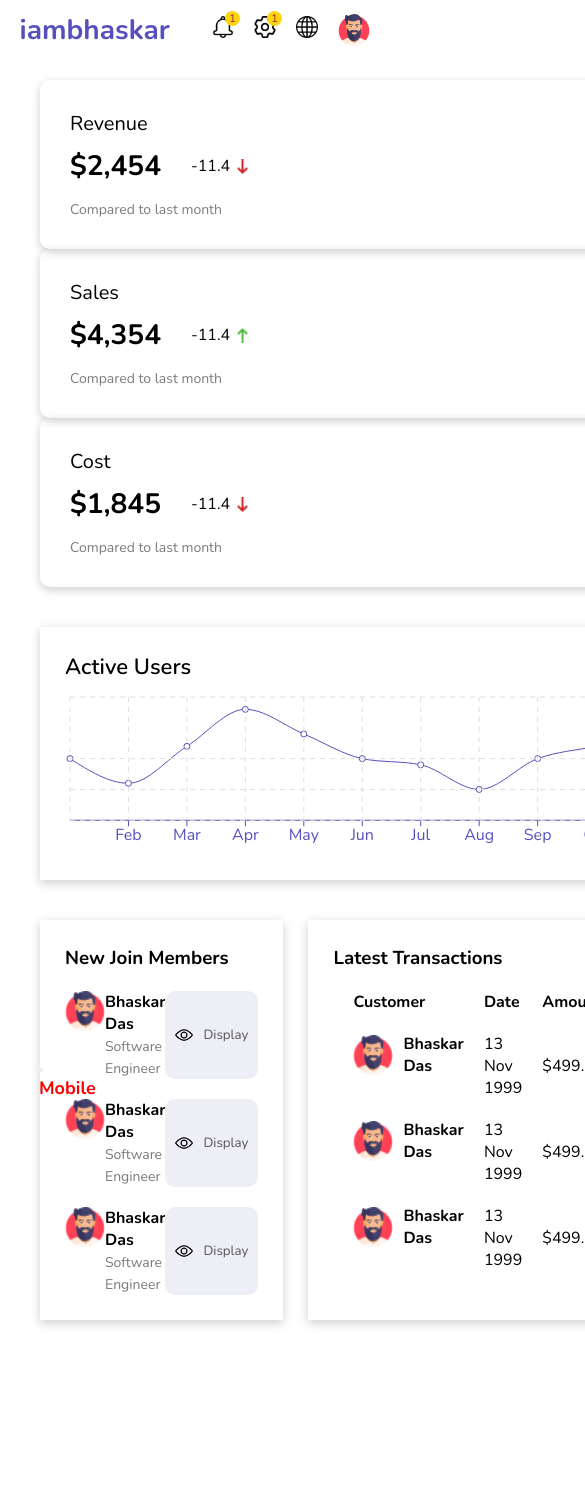
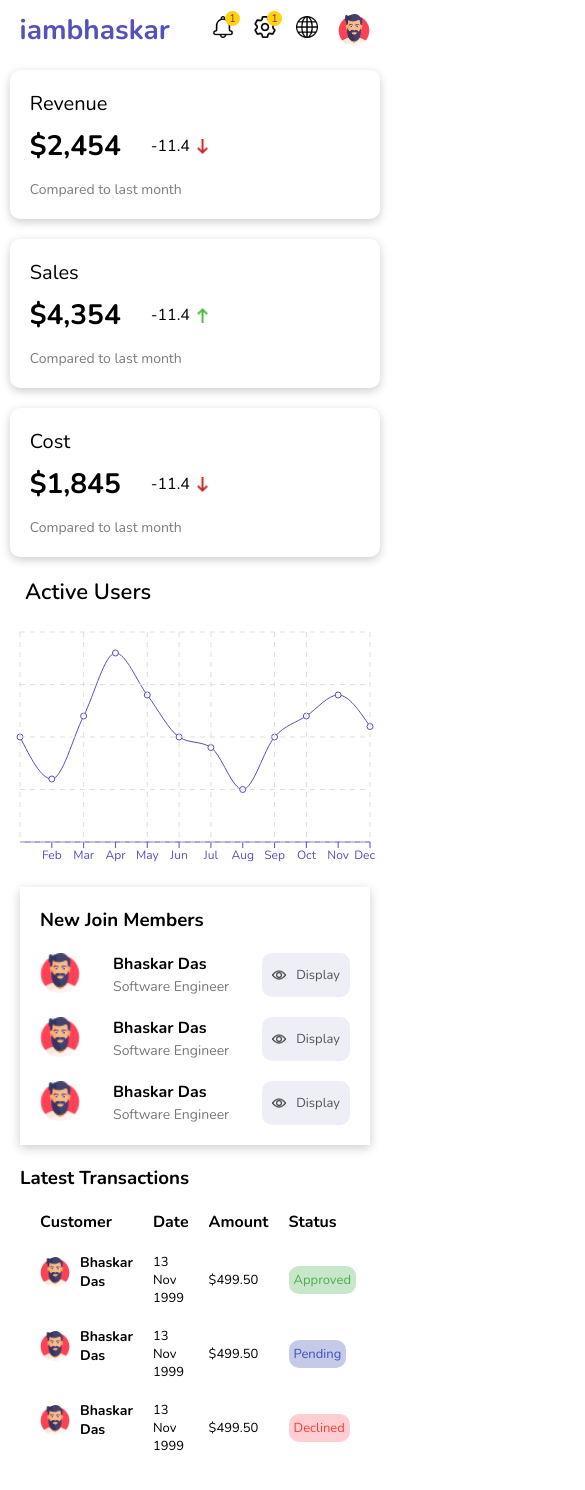
Before and after one commit to bhaskardas090/admin-panel, a React (Create React App) app: page / in a window 390 px wide. Shown: the top 1490 px of the page, 585 px wide, since content can reach past the window. Before the commit the page ends 1360 px from the top, so only its background shows below. Built offline with nearby package versions, Linux system fonts and the light colour scheme.

Commit message:
RESPONSIVE: Homepage made mobile responsive

```diff
--- a/src/App.css
+++ b/src/App.css
@@ -12,3 +12,11 @@
   flex:8;
   padding: 20px;
 }
+
+@media only screen and (max-width: 600px) {
+  .pages{
+    padding: 0px;
+    width: 100%;
+    overflow-x: hidden;
+  }
+}
--- a/src/App.js
+++ b/src/App.js
@@ -28,7 +28,7 @@ function App() {
             <Route path="/newProduct" element={<NewProduct />} />
           </Routes>
         </div>
-        <MobileSidebar />
+        {/* <MobileSidebar /> */}
       </div>
     </div>
   );
--- a/src/components/chart/Chart.jsx
+++ b/src/components/chart/Chart.jsx
@@ -6,7 +6,7 @@ export default function Chart({title, data, xaxis, datakey, grid}) {
   return (
     <div className={styles.chart}>
       <h2 className={styles.title}>{title}</h2>
-      <ResponsiveContainer width="100%" aspect={4/1}>
+      <ResponsiveContainer width="100%">
         <LineChart data={data}>
           <XAxis dataKey={xaxis} stroke='#5550bd'/>
           <Line type="monotone" dataKey={datakey} stroke="#5550bd"/>
--- a/src/components/chart/chart.module.css
+++ b/src/components/chart/chart.module.css
@@ -2,6 +2,8 @@
     box-shadow: 0 3px 10px rgb(0 0 0 / 0.2);
     padding: 25px;
     margin:40px 20px;
+    height: 400px;
+    padding-bottom: 40px;
 }
 
 .title{
@@ -9,3 +11,21 @@
   font-weight: 600;
   margin-bottom: 10px;
 }
+
+/* RESPONSIVE DESIGN  */
+
+@media only screen and (max-width: 600px) {
+  .chart{
+    width: 100%;
+    height: 250px;
+    margin: 0;
+    padding: 0;
+    box-shadow: none !important;
+    padding: 0 15px;
+    margin-bottom: 70px;
+    font-size: 12px;
+  }
+  .title{
+    padding: 10px;
+  }
+}
--- a/src/components/featuredInfo/featuredinfo.module.css
+++ b/src/components/featuredInfo/featuredinfo.module.css
@@ -51,5 +51,14 @@
 @media only screen and (max-width: 600px) {
   .featuredInfo{
     flex-direction: column;
+    width: 100%;
+    /* margin: 0 auto; */
+    /* justify-content: center; */
+    align-items: center;
+  }
+  .featured{
+    padding: 20px;
+    margin: 10px 0px;
+    width: 95%;
   }
 }
--- a/src/components/topbar/topbar.module.css
+++ b/src/components/topbar/topbar.module.css
@@ -7,6 +7,7 @@
   position: sticky;
   top: 0px;
   background-color: white;
+  z-index: 999;
 }
 
 .topbarLogo{
@@ -56,6 +57,11 @@
 /* RESPONSIVE DESIGN PART */
 
 @media only screen and (max-width: 600px) {
+  /* .topbar{
+    position: fixed;
+    background-color: white;
+    z-index: 999;
+  } */
   .avatar{
     margin-left:0;
   }
--- a/src/components/widgetBg/widgetBg.module.css
+++ b/src/components/widgetBg/widgetBg.module.css
@@ -44,3 +44,33 @@ th{
   background-color: #ffcdd2;
   color:#f44336;
 }
+
+/* RESPONSIVE DESIGN */
+@media only screen and (max-width: 600px) {
+  .widgetBg{
+    padding: 0;
+    width: 95%;
+    box-shadow: none;
+    margin-top: 20px;
+  }
+  .transactions{
+    border-spacing: 20px;
+  }
+  .profileImg{
+    width: 30px;
+    height: 30px;
+  }
+  .profileName{
+    font-size: 14px;
+  }
+  .date{
+    font-size: 13px;
+  }
+  .value{
+    font-size: 13px;
+  }
+  .widgetBgButton{
+    font-size: 13px;
+    padding: 5px;
+  }
+}
--- a/src/components/widgetSm/widgetsm.module.css
+++ b/src/components/widgetSm/widgetsm.module.css
@@ -39,3 +39,18 @@
 .view{
   width: 18px;
 }
+
+/* RESPONSIVE DESIGN */
+@media only screen and (max-width: 600px) {
+  .widgetSm{
+    padding: 20px;
+    margin: 0;
+    width: 100%;
+  }
+  .button{
+    font-size: 13px;
+  }
+  .view{
+    width: 14px;
+  }
+}
--- a/src/pages/home/home.module.css
+++ b/src/pages/home/home.module.css
@@ -5,3 +5,11 @@
   display: flex;
   margin: 20px;
 }
+
+/* RESPONSIVE DESIGN */
+@media only screen and (max-width: 600px) {
+  .homeWidgets{
+    margin: 20px;
+    flex-direction: column;
+  }
+}
```
